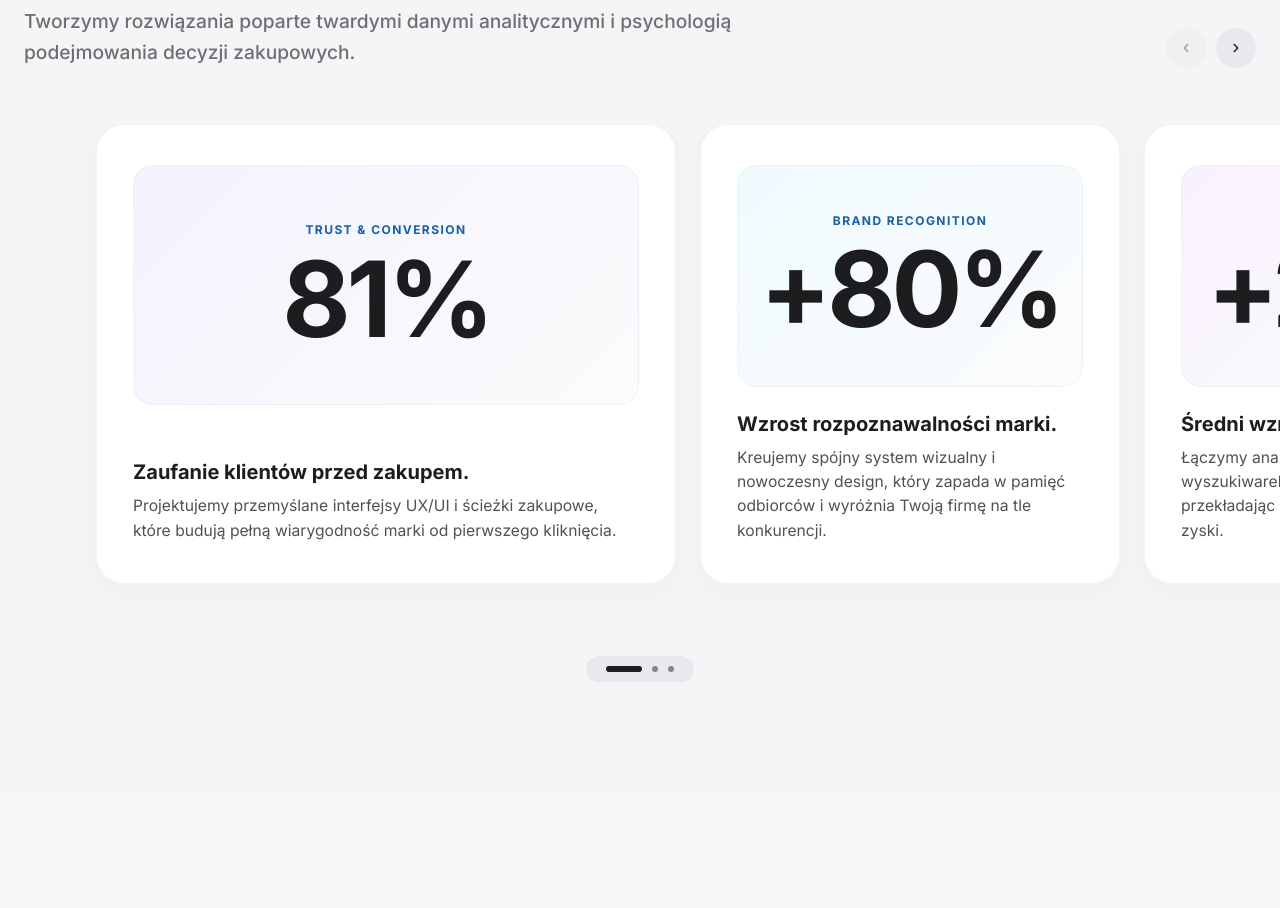
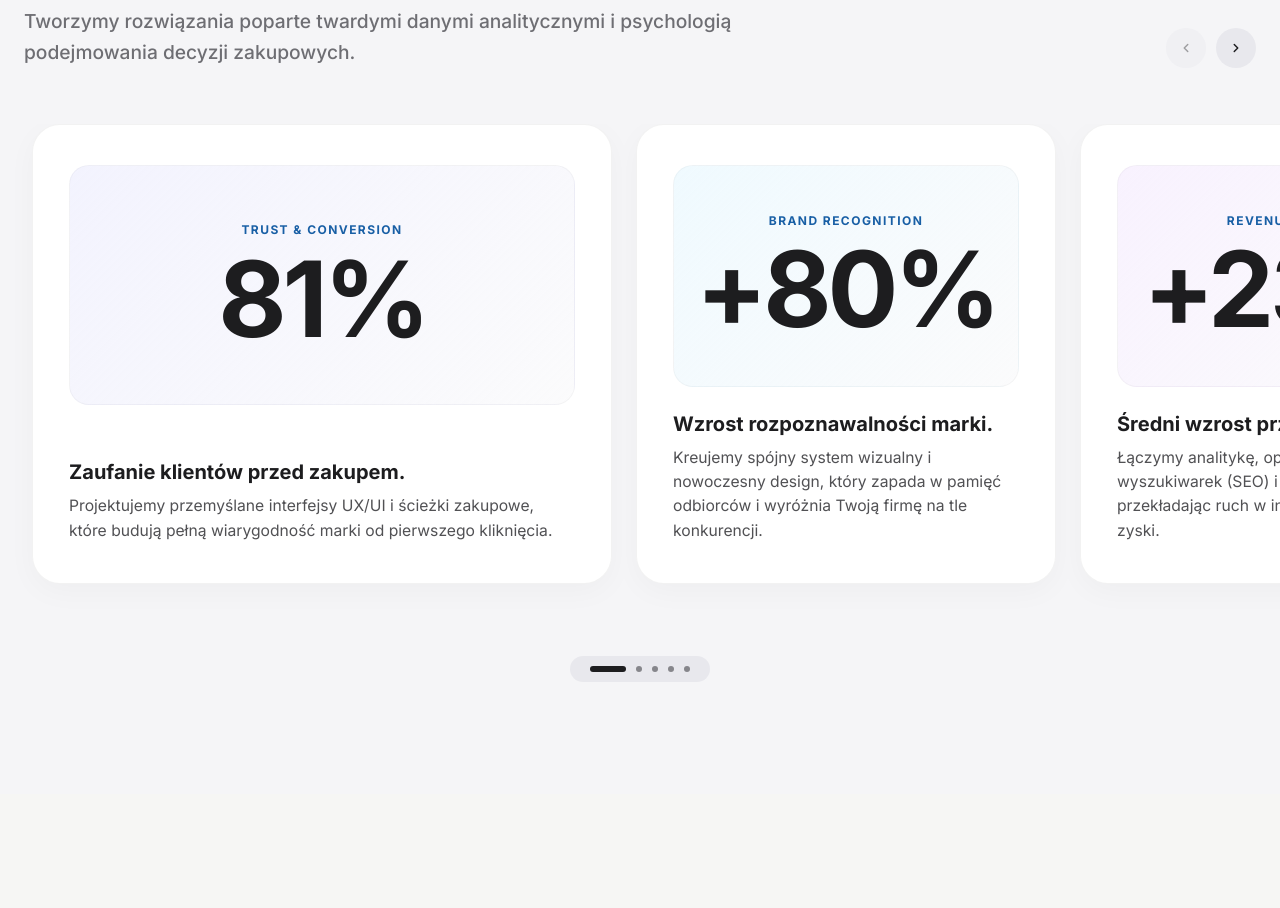
Before and after one commit to FSliwa/AI-SEO-COMPANY, a Next.js app: page / in a window 1280 px wide. Shown: the part 1160-2068 px from the top of the page. Built offline with nearby package versions, Linux system fonts and the light colour scheme.

Commit message:
Add 2 cards to WhyUs carousel and align 1st card left edge flush with header container above

```diff
--- a/components/WhyUs.jsx
+++ b/components/WhyUs.jsx
@@ -28,6 +28,22 @@ const whyUsCards = [
     title: 'Średni wzrost przychodów.',
     description: 'Łączymy analitykę, optymalizację pod kątem wyszukiwarek (SEO) i psychologię konwersji, przekładając ruch w internecie na realne zyski.',
     bgVisual: 'linear-gradient(135deg, rgba(168, 85, 247, 0.08), rgba(245, 245, 247, 0.4))'
+  },
+  {
+    id: 4,
+    tag: 'ORGANIC TRAFFIC',
+    metric: '+310%',
+    title: 'Dynamiczny wzrost ruchu organicznego.',
+    description: 'Optymalizujemy strukturę serwisu i intencjonalne słowa kluczowe, dostarczając wartościowych odbiorców gotowych do zakupu.',
+    bgVisual: 'linear-gradient(135deg, rgba(34, 197, 94, 0.08), rgba(245, 245, 247, 0.4))'
+  },
+  {
+    id: 5,
+    tag: 'PERFORMANCE & UX',
+    metric: '99/100',
+    title: 'Błyskawiczna wydajność i ocena Google.',
+    description: 'Eliminujemy opóźnienia i błędy UX, dostarczając strony ładujące się w ułamku sekundy, co drastycznie obniża wskaźnik odrzuceń.',
+    bgVisual: 'linear-gradient(135deg, rgba(245, 158, 11, 0.08), rgba(245, 245, 247, 0.4))'
   }
 ];
 
@@ -39,13 +55,13 @@ export default function WhyUs() {
     const cards = container.querySelectorAll('.whyus-card-item');
     if (!cards.length) return;
 
-    const containerCenter = container.scrollLeft + container.clientWidth / 2;
+    const containerLeft = container.getBoundingClientRect().left;
     let closestIndex = 0;
     let minDistance = Infinity;
 
     cards.forEach((card, idx) => {
-      const cardCenter = card.offsetLeft + card.offsetWidth / 2;
-      const distance = Math.abs(containerCenter - cardCenter);
+      const cardLeft = card.getBoundingClientRect().left;
+      const distance = Math.abs(cardLeft - containerLeft);
       if (distance < minDistance) {
         minDistance = distance;
         closestIndex = idx;
@@ -62,7 +78,9 @@ export default function WhyUs() {
     if (container) {
       const cards = container.querySelectorAll('.whyus-card-item');
       if (cards[index]) {
-        const targetScrollLeft = cards[index].offsetLeft - (container.clientWidth - cards[index].offsetWidth) / 2;
+        // Scroll so card aligns flush with container padding
+        const paddingOffset = parseFloat(getComputedStyle(container).paddingLeft) || 0;
+        const targetScrollLeft = cards[index].offsetLeft - paddingOffset;
         container.scrollTo({
           left: targetScrollLeft,
           behavior: 'smooth'
@@ -150,7 +168,7 @@ export default function WhyUs() {
         </div>
       </div>
 
-      {/* Apple Productivity Carousel (Full Screen Width) */}
+      {/* Apple Productivity Carousel (Full Screen Width, aligned flush with container above) */}
       <div style={{ position: 'relative', width: '100vw', marginLeft: 'calc(-50vw + 50%)', overflow: 'hidden' }}>
         <RevealStagger
           id="whyus-carousel"
@@ -163,9 +181,9 @@ export default function WhyUs() {
             msOverflowStyle: 'none',
             gap: '1.5rem',
             paddingBottom: '2rem',
-            paddingLeft: 'calc(50vw - min(42.5vw, 600px))',
-            paddingRight: 'calc(50vw - min(42.5vw, 600px))',
-            scrollPaddingLeft: 'calc(50vw - min(42.5vw, 600px))'
+            paddingLeft: 'calc((100vw - min(1280px, 100vw - 4rem)) / 2)',
+            paddingRight: 'calc((100vw - min(1280px, 100vw - 4rem)) / 2)',
+            scrollPaddingLeft: 'calc((100vw - min(1280px, 100vw - 4rem)) / 2)'
           }}
         >
           <style jsx>{`
```
